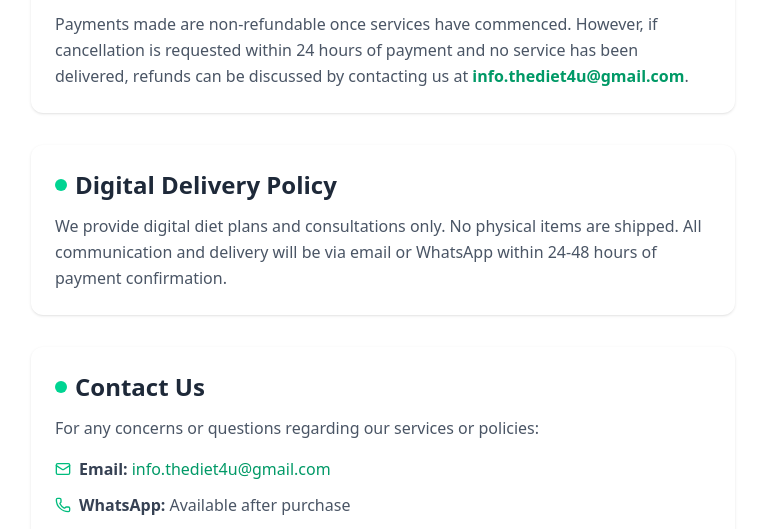
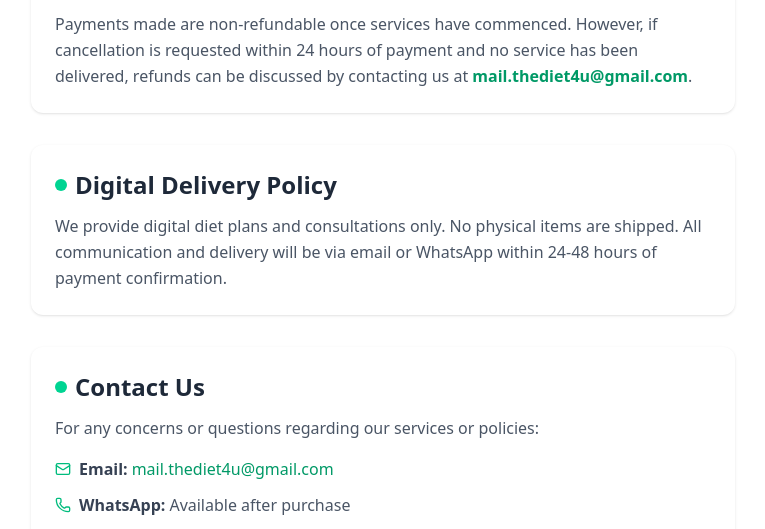
Before and after one commit to faizan-docx/DietProject, a React (Vite) app: page /policy in a window 1280 px wide. Shown: the part 595-1124 px from the top of the page, without its empty margins (257-1022 px from the left). Built offline with nearby package versions, Linux system fonts and the light colour scheme.

Commit message:
mail changed

```diff
--- a/src/components/AboutPage.jsx
+++ b/src/components/AboutPage.jsx
@@ -134,7 +134,7 @@ const AboutPage = () => {
                 <Instagram className="w-6 h-6" />
               </a>
               <a
-                href="mailto:info.thediet4u@gmail.com"
+                href="mailto:mail.thediet4u@gmail.com"
                 className="text-green-700 hover:text-green-800 transition"
               >
                 <Mail className="w-6 h-6" />
--- a/src/components/policy.jsx
+++ b/src/components/policy.jsx
@@ -48,7 +48,7 @@ export default function Policy() {
           <p className="text-sm sm:text-base text-gray-600 leading-relaxed">
             Payments made are non-refundable once services have commenced. However, if cancellation
             is requested within 24 hours of payment and no service has been delivered, refunds can be
-            discussed by contacting us at <strong className="text-emerald-600">info.thediet4u@gmail.com</strong>.
+            discussed by contacting us at <strong className="text-emerald-600">mail.thediet4u@gmail.com</strong>.
           </p>
         </section>
 
@@ -77,8 +77,8 @@ export default function Policy() {
             <li className="flex items-center text-sm sm:text-base hover:translate-x-1 transition-transform duration-200">
               <Mail className="w-4 h-4 mr-2 text-emerald-500" />
               <strong className="text-gray-700 mr-1">Email:</strong>
-              <a href="mailto:info.thediet4u@gmail.com" className="text-emerald-600 hover:underline">
-                info.thediet4u@gmail.com
+              <a href="mailto:mail.thediet4u@gmail.com" className="text-emerald-600 hover:underline">
+                mail.thediet4u@gmail.com
               </a>
             </li>
             <li className="flex items-center text-sm sm:text-base hover:translate-x-1 transition-transform duration-200">
```
